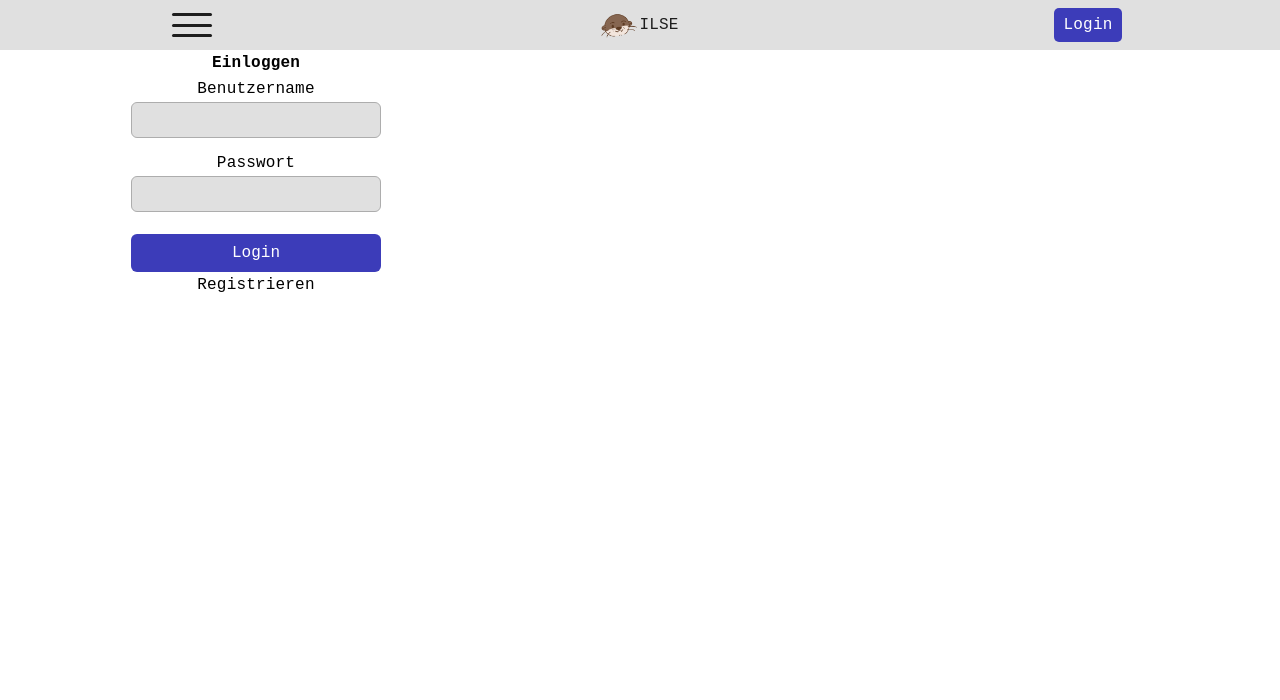
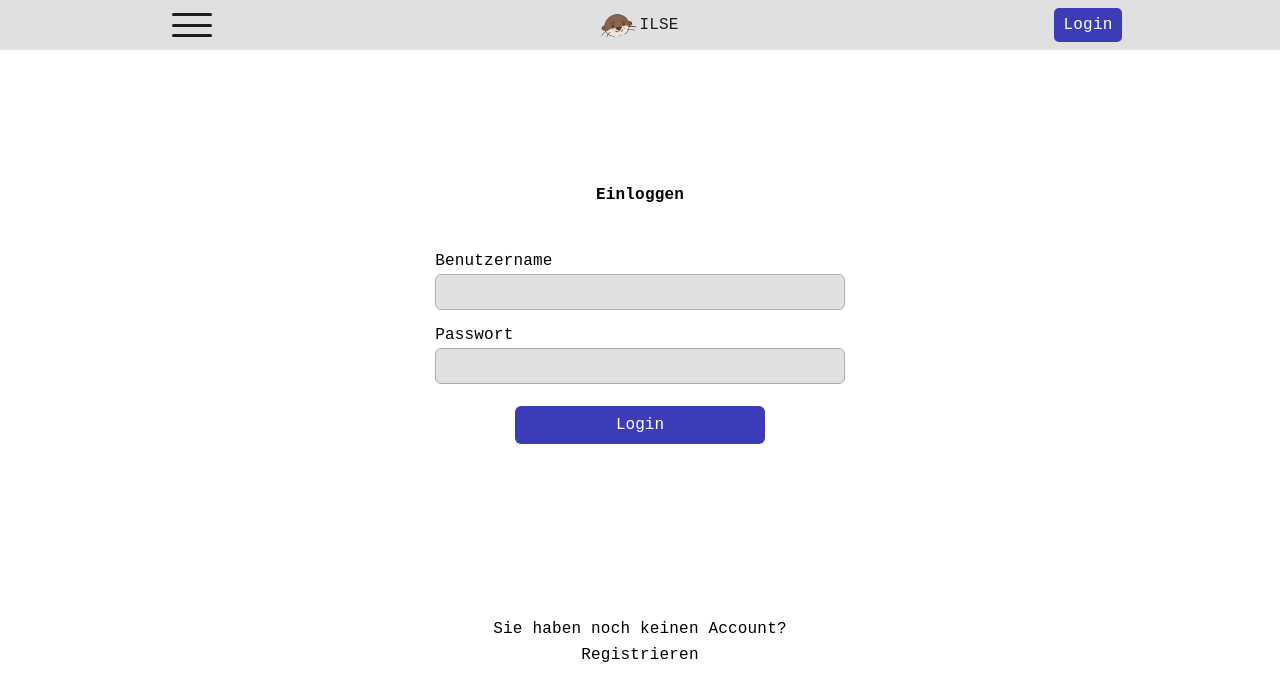
Before and after one commit to ILSE-Group/ILSE-Plattform-Frontend, a React (Vite) app: page /login in a window 1280 px wide. Shown: the top 700 px of the page. Built offline with nearby package versions, Linux system fonts and the light colour scheme.

Commit message:
fixed LoginPage-sizing

```diff
--- a/src/components/Login/Login/Login.scss
+++ b/src/components/Login/Login/Login.scss
@@ -1,23 +1,43 @@
 @use "../../../lib/styles.scss";
 
 .login-container {
+    --login-min-width: 250px;
+
+    width: 80vw;
+    height: auto;
+
     display: flex;
     flex-direction: column;
     align-items: center;
     justify-content: center;
+
+    gap: 5vh;
 }
 
 .login-form {
+    min-width: var(--login-min-width);
+    width: 90%;
+
     display: flex;
     flex-direction: column;
+    align-items: center;
+    justify-content: center;
     gap: 12px;
-    width: 250px;
+
+    @media (min-width: styles.$MIN_SIZE_HORIZONTAL_MODE) {
+        width: 40%;
+    }
 }
 
 .input-group {
+    width: 100%;
+
     display: flex;
     flex-direction: column;
-    text-align: left;
+
+    label {
+        text-align: left;
+    }
 }
 
 input {
@@ -29,8 +49,11 @@ input {
 }
 
 .login-btn {
+    width: var(--login-min-width);
+
     margin-top: 10px;
     padding: 10px;
+
     border: none;
     border-radius: 6px;
 
--- a/src/components/Login/LoginPage.scss
+++ b/src/components/Login/LoginPage.scss
@@ -1,16 +1,21 @@
 @use '../../lib/styles.scss';
 
 .login-page-wrapper {
-    min-height: min-content;
-    height: 80vh;
-    width: 80vw;
+    min-height: calc(100vh - #{styles.$HEADER_HEIGHT});
+    height: min-content;
+    width: 100vw;
 
+    display: flex;
+    flex-direction: column;
+    align-items: center;
+    justify-content: space-evenly;
 
+    gap: 5vh;
 }
 
-@media (min-width: styles.$MIN_SIZE_HORIZONTAL_MODE) {
-    //TODO: on desktop mode change wrapper-width
-    .login-page-wrapper {
-        width: 40vw;
-    }
+.login-change-method-wrapper {
+    height: min-content;
+    width: auto;
+
+    user-select: none;
 }
--- a/src/components/Login/LoginPage.tsx
+++ b/src/components/Login/LoginPage.tsx
@@ -18,13 +18,22 @@ function LoginPage() {
                 {isLoggingIn &&
                     <>
                         <Login />
-                        <p onClick={() => setLoginState(!isLoggingIn)}>Registrieren</p>
+                        <div className='login-change-method-wrapper'
+                         onClick={() => setLoginState(!isLoggingIn)}>
+                            <p>Sie haben noch keinen Account?</p>
+                            <p>Registrieren</p>
+                        </div>
+
                     </>
                 }
                 {!isLoggingIn &&
                    <>
                         <Signup />
-                        <p onClick={() => setLoginState(!isLoggingIn)}>Einloggen</p>
+                        <div className='login-change-method-wrapper'
+                         onClick={() => setLoginState(!isLoggingIn)}>
+                            <p>Sie haben bereits einen Account?</p>
+                            <p>Einloggen</p>
+                        </div>
                     </>
                 }
             </div>
```
